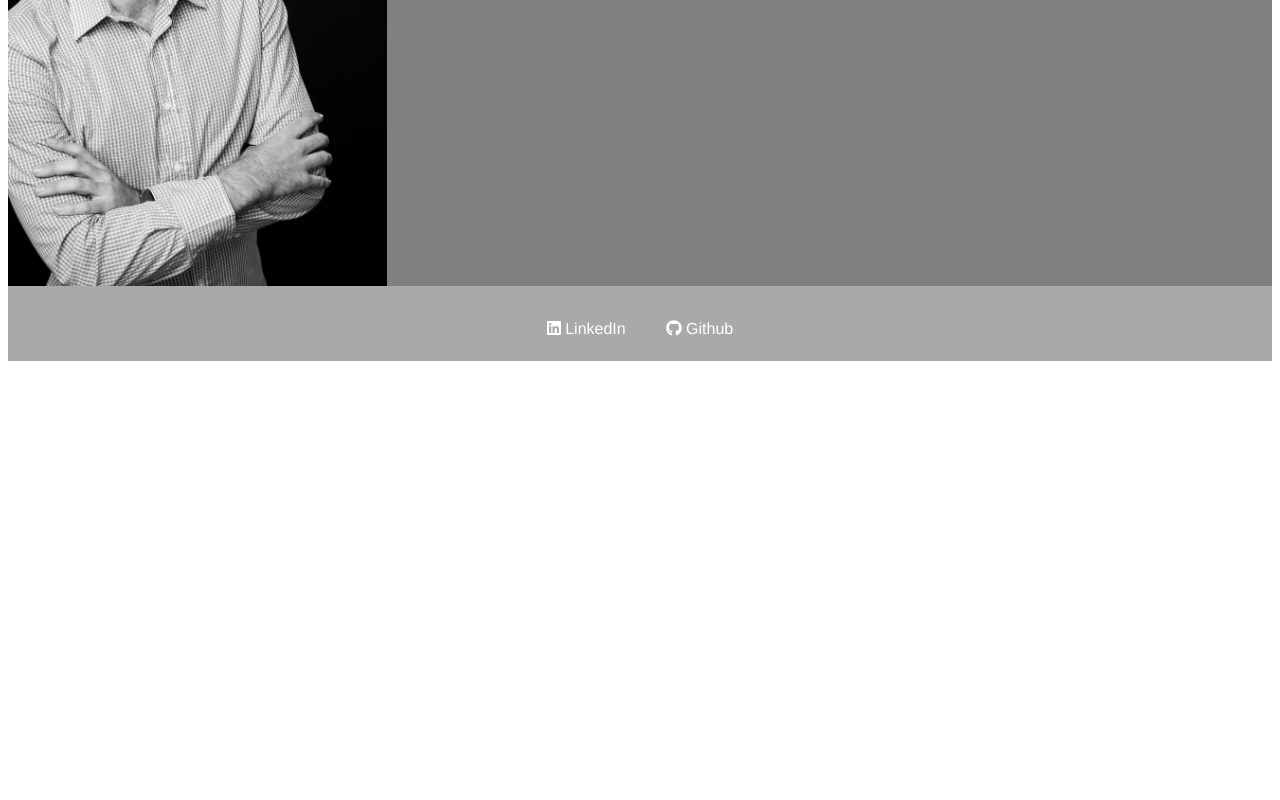
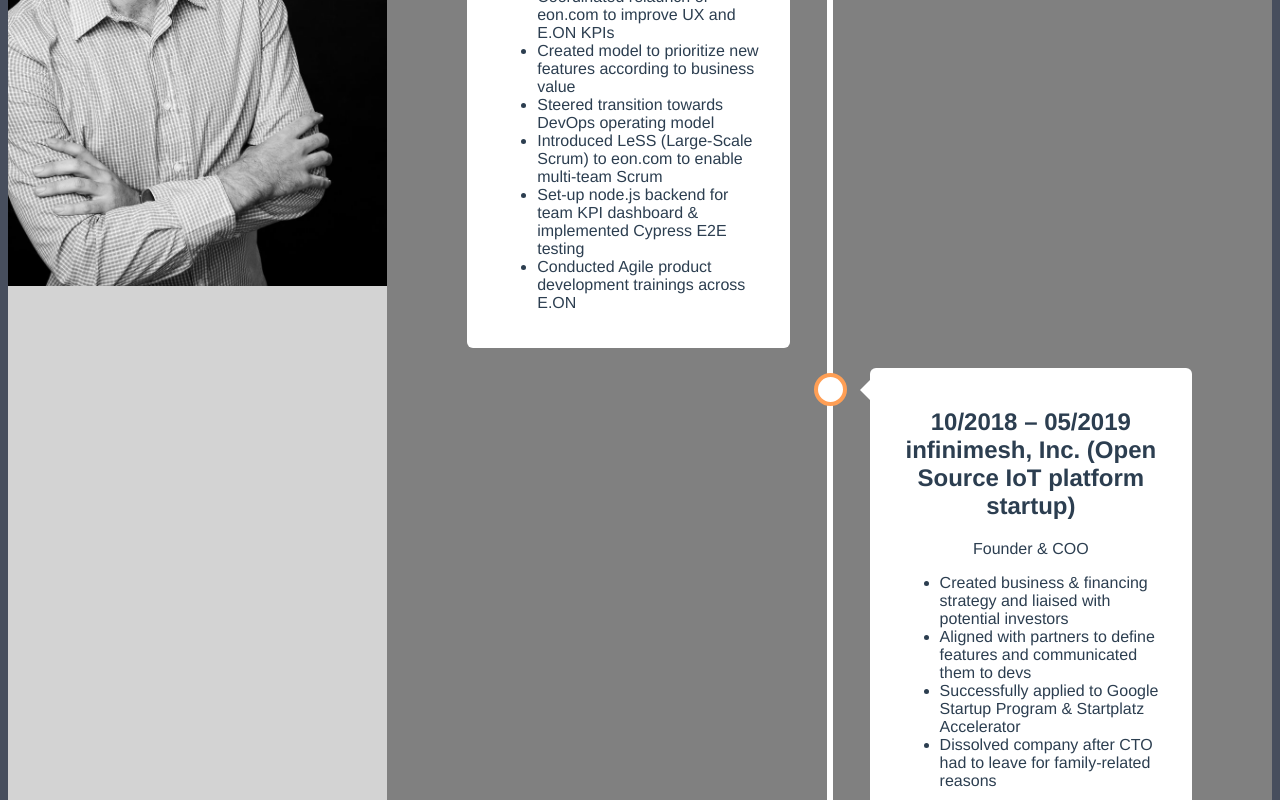
Before and after one commit to Floriangr/Florian-Gruenwald, a Vue app: page / in a window 1280 px wide. Shown: the part 540-1340 px from the top of the page. Before the commit the page ends 909 px from the top, so only its background shows below. Built offline with nearby package versions, Linux system fonts and the light colour scheme; the HTML template or start-up script is replaced by a standard one.

Commit message:
add timeline

```diff
--- a/src/components/TheFooter.vue
+++ b/src/components/TheFooter.vue
@@ -19,7 +19,7 @@ export default {};
 .footer {
   height: 75px;
   padding: 20px;
-  background: darkGrey;
+  background: #333;
   text-align: center;
 }
 .footer a {
--- a/src/views/Home.vue
+++ b/src/views/Home.vue
@@ -2,11 +2,42 @@
   <div class="home">
     <TheHeader />
     <TheNavBar />
-    <div class="row content">
+    <div class="row pageContent">
       <div class="side">
         <img src="../assets/Florian_small.jpg" style="width:100%; display:block;" alt="">
       </div>
-      <div class="main">...</div>
+      <div class="main">
+        <div class="main timeline">
+         <div class="container left">
+           <div class="content">
+             <h2>07/2017 – Ongoing: E.ON Digital IT</h2>
+             <p>Product Owner (eon.com) &amp; Agile Coach
+               <ul>
+                 <li>Coordinated relaunch of eon.com to improve UX and E.ON KPIs</li>
+                 <li>Created model to prioritize new features according to business value</li>
+                 <li>Steered transition towards DevOps operating model</li>
+                 <li>Introduced LeSS (Large-Scale Scrum) to eon.com to enable multi-team Scrum</li>
+                 <li>Set-up node.js backend for team KPI dashboard &amp; implemented Cypress E2E testing</li>
+                 <li>Conducted Agile product development trainings across E.ON</li>
+               </ul>
+             </p>
+           </div>
+         </div>
+         <div class="container right">
+           <div class="content">
+             <h2>10/2018 – 05/2019 infinimesh, Inc. (Open Source IoT platform startup)</h2>
+             <p>Founder &amp; COO
+               <ul>
+                 <li>Created business &amp; financing strategy and liaised with potential investors</li>
+                <li>Aligned with partners to define features and communicated them to devs</li>
+                <li>Successfully applied to Google Startup Program &amp; Startplatz Accelerator</li>
+                <li>Dissolved company after CTO had to leave for family-related reasons</li>
+               </ul>
+             </p>
+           </div>
+         </div>
+        </div>
+      </div>
     </div>
     <TheFooter />
   </div>
@@ -29,11 +60,152 @@ export default {
 </script>
 
 <style>
+
+ul {
+   text-align: left;
+}
+
+
 * {
   box-sizing: border-box;
 }
 
+/* Set a background color */
+body {
+  background-color: #474e5d;
+  font-family: Helvetica, sans-serif;
+}
+
+/* The actual timeline (the vertical ruler) */
+.timeline {
+  position: relative;
+  max-width: 1200px;
+  margin: 0 auto;
+}
+
+/* The actual timeline (the vertical ruler) */
+.timeline::after {
+  content: '';
+  position: absolute;
+  width: 6px;
+  background-color: white;
+  top: 0;
+  bottom: 0;
+  left: 50%;
+  margin-left: -3px;
+}
+
+/* Container around content */
+.container {
+  padding: 10px 40px;
+  position: relative;
+  background-color: inherit;
+  width: 50%;
+}
+
+/* The circles on the timeline */
+.container::after {
+  content: '';
+  position: absolute;
+  width: 25px;
+  height: 25px;
+  right: -17px;
+  background-color: white;
+  border: 4px solid #FF9F55;
+  top: 15px;
+  border-radius: 50%;
+  z-index: 1;
+}
+
+/* Place the container to the left */
+.left {
+  left: 0;
+}
+
+/* Place the container to the right */
+.right {
+  left: 50%;
+}
+
+/* Add arrows to the left container (pointing right) */
+.left::before {
+  content: " ";
+  height: 0;
+  position: absolute;
+  top: 22px;
+  width: 0;
+  z-index: 1;
+  right: 30px;
+  border: medium solid white;
+  border-width: 10px 0 10px 10px;
+  border-color: transparent transparent transparent white;
+}
+
+/* Add arrows to the right container (pointing left) */
+.right::before {
+  content: " ";
+  height: 0;
+  position: absolute;
+  top: 22px;
+  width: 0;
+  z-index: 1;
+  left: 30px;
+  border: medium solid white;
+  border-width: 10px 10px 10px 0;
+  border-color: transparent white transparent transparent;
+}
+
+/* Fix the circle for containers on the right side */
+.right::after {
+  left: -16px;
+}
+
+/* The actual content */
 .content {
+  padding: 20px 30px;
+  background-color: white;
+  position: relative;
+  border-radius: 6px;
+}
+
+/* Media queries - Responsive timeline on screens less than 600px wide */
+@media screen and (max-width: 600px) {
+/* Place the timelime to the left */
+  .timeline::after {
+    left: 31px;
+  }
+
+/* Full-width containers */
+  .container {
+    width: 100%;
+    padding-left: 70px;
+    padding-right: 25px;
+  }
+
+/* Make sure that all arrows are pointing leftwards */
+  .container::before {
+    left: 60px;
+    border: medium solid white;
+    border-width: 10px 10px 10px 0;
+    border-color: transparent white transparent transparent;
+  }
+
+/* Make sure all circles are at the same spot */
+  .left::after, .right::after {
+    left: 15px;
+  }
+
+/* Make all right containers behave like the left ones */
+  .right {
+    left: 0%;
+  }
+}
+
+* {
+  box-sizing: border-box;
+}
+
+.pageContent {
   min-height: calc(100vh - 398px);
 }
 
```
Also changed, not shown: 1 other file (tests, documents, lock files or other folders).
